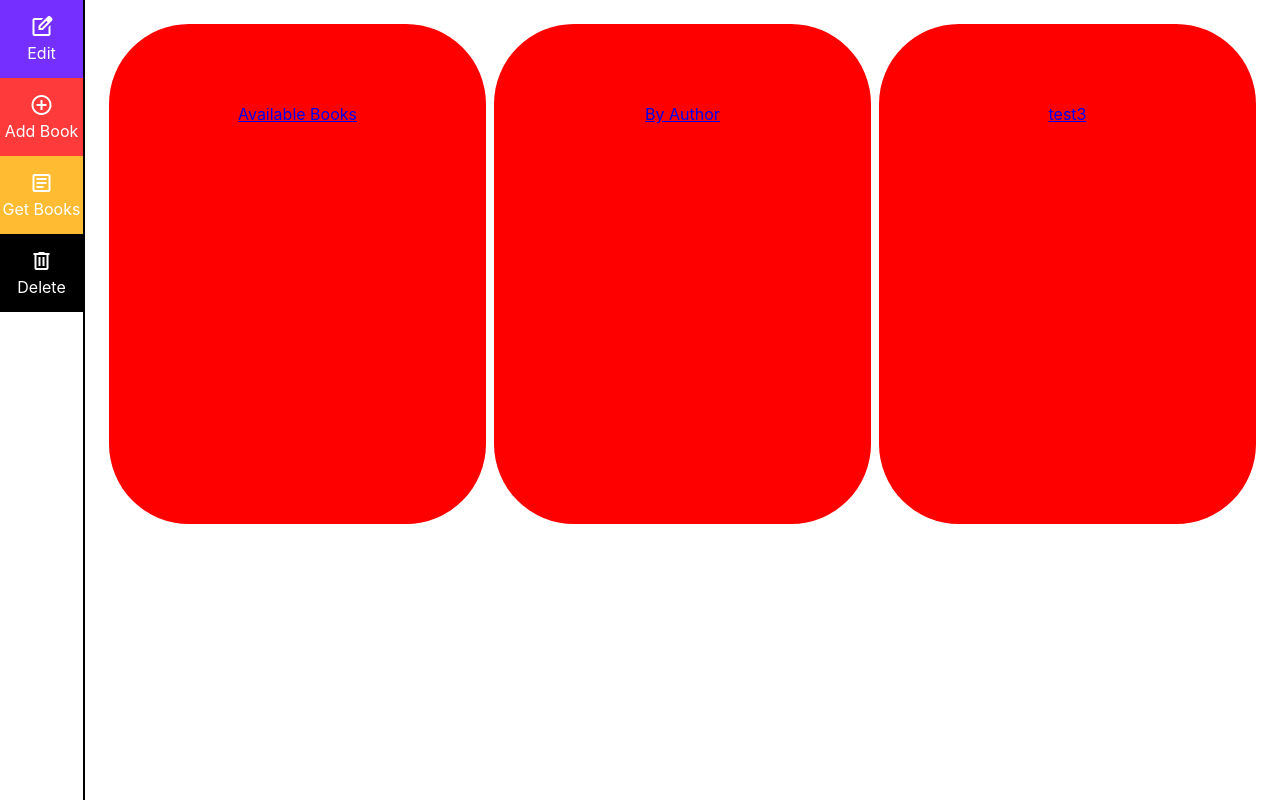
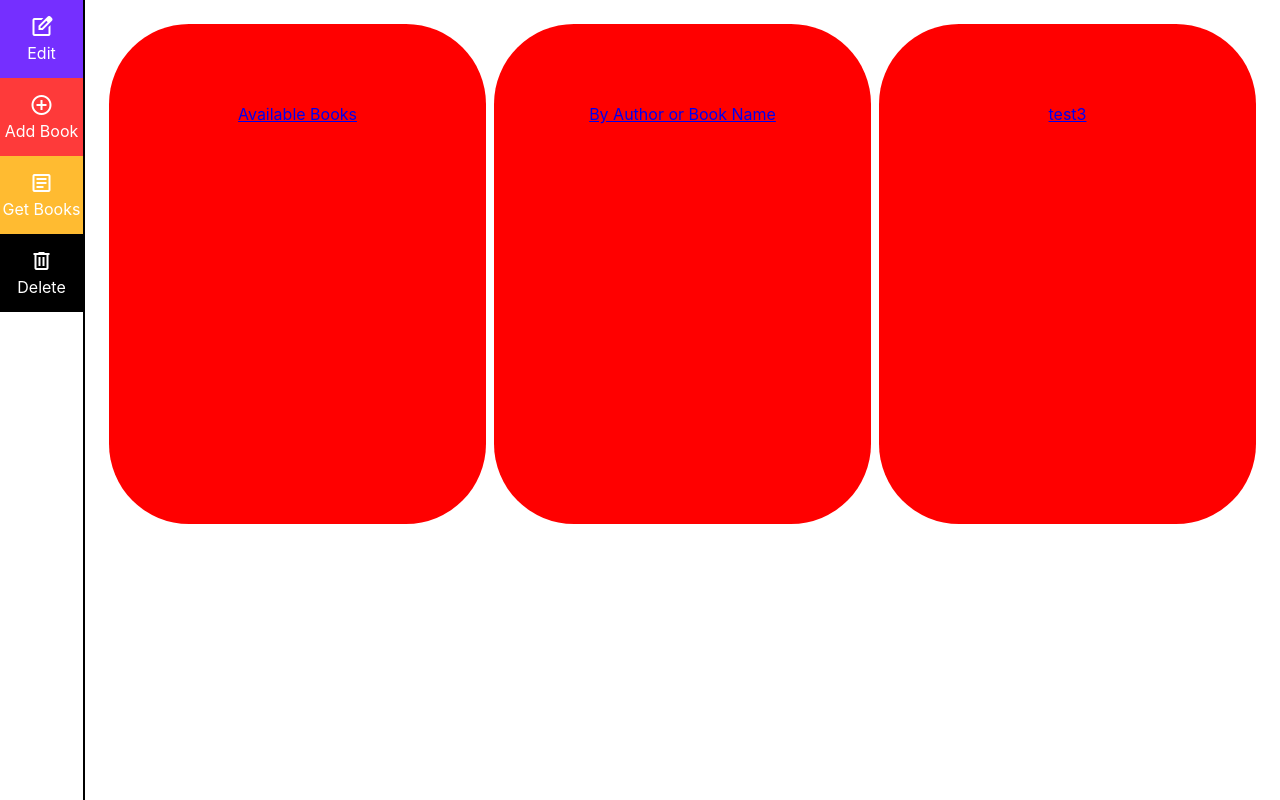
Before and after one commit to GrantCanty/bookstore, a React (Create React App) app in the folder client/: page /get in a window 1280 px wide. Built offline with nearby package versions, Linux system fonts and the light colour scheme.

Commit message:
changed route from byauthor to search. changed title for card to inclue 'Book Name'

```diff
--- a/client/src/App.js
+++ b/client/src/App.js
@@ -13,7 +13,7 @@ function App() {
           <Route path='/delete' element={""} />
           <Route path='/get' element={<Get />} />
           <Route path='/get/available' element={<Available />} />
-          <Route path='/get/byauthor' element={''} />
+          <Route path='/get/search' element={''} />
 
 
 
--- a/client/src/pages/get.js
+++ b/client/src/pages/get.js
@@ -19,7 +19,7 @@ const Get = () => {
         <div className="content">
             <div className='card-grid'>
                 <Card text='Available Books' link='get/available' />
-                <Card text='By Author' link='get/byauthor' />
+                <Card text='By Author or Book Name' link='get/search' />
                 <Card text='test3' />
             </div>
         </div>
```
